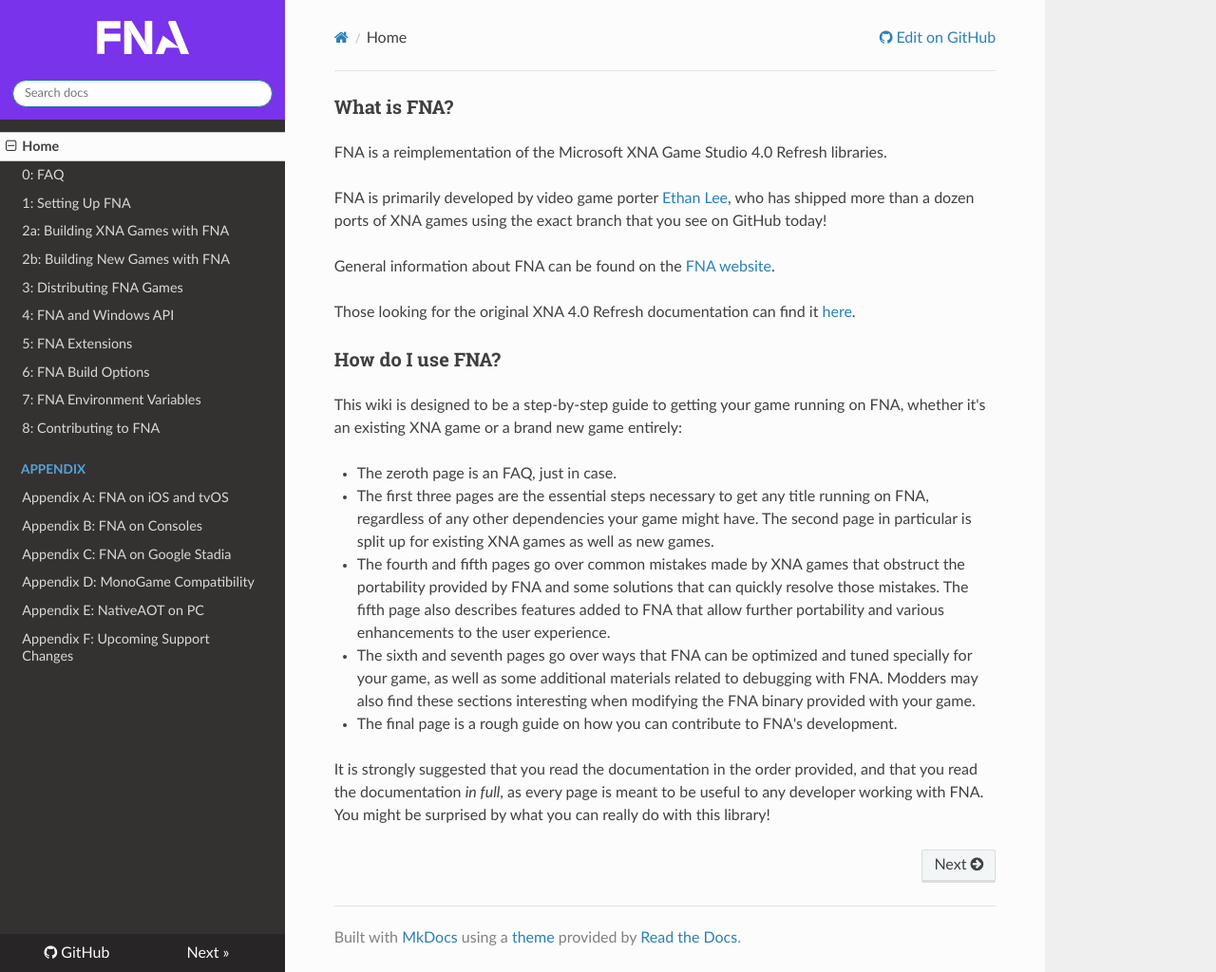
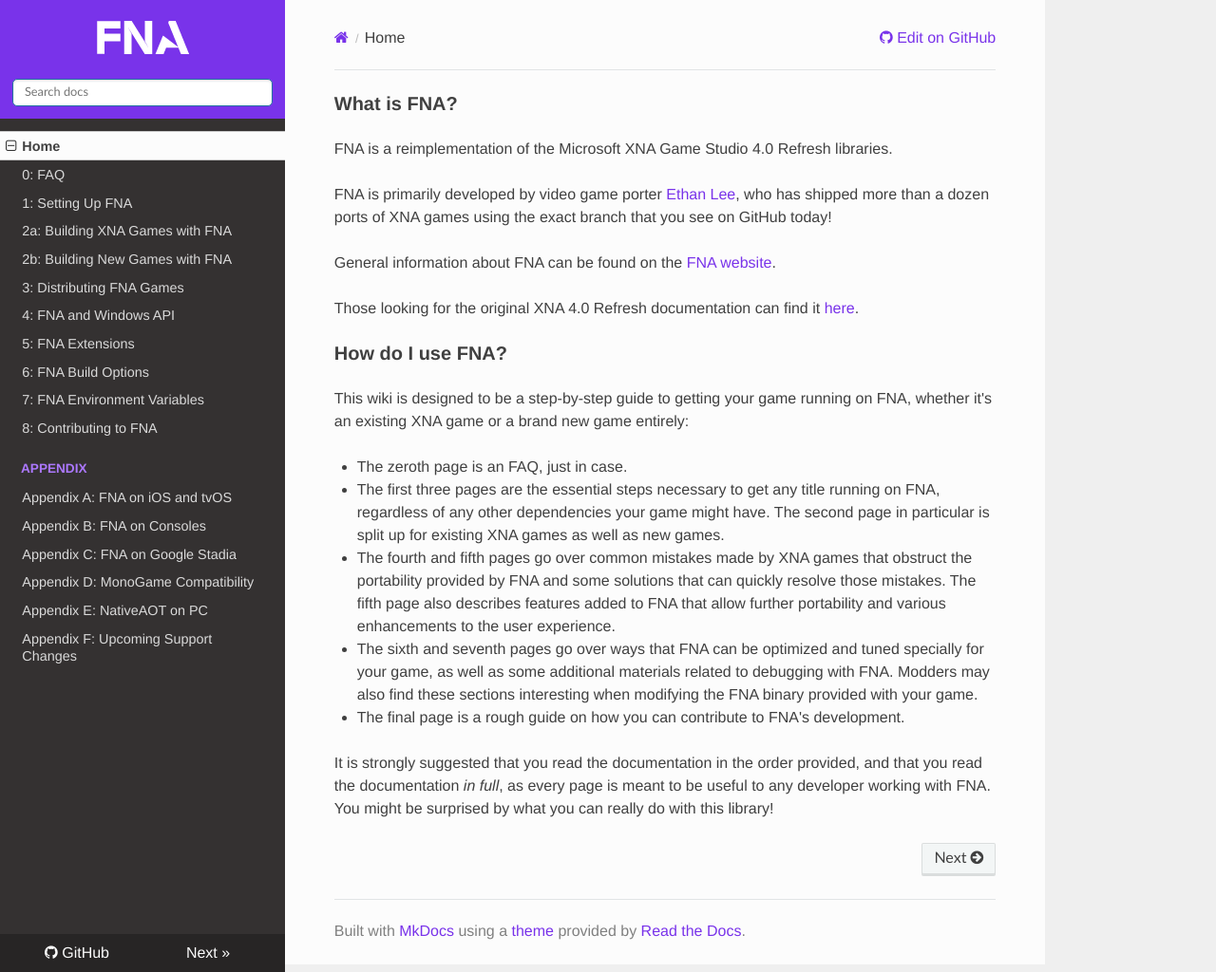
Before and after one commit to FNA-XNA/docs, an MkDocs documentation site: the page built from docs/index.md, in a window 1280 px wide and 1024 px high. Shown: the whole window at 95% size. Built offline with MkDocs 1.6.1, drawn with Linux system fonts in a browser that asks for light colours; nearby versions of some CDN libraries.

Commit message:
modified theming to match with FNA website

```diff
--- a/docs/css/styles.css
+++ b/docs/css/styles.css
@@ -1,3 +1,9 @@
+*,h1, h2, h3, h4, h5, h6 {
+
+    font-family: "Helvetica Neue",Helvetica,Arial,sans-serif;
+
+}
+
 .wy-side-nav-search {
 
     background-color: #7933ea;
@@ -10,8 +16,27 @@
 
 }
 
+.wy-menu-vertical header, .wy-menu-vertical p.caption {
+
+    color: #ac78ff;
+
+}
+
+a {
+
+    color:#7933ea;
+
+}
+
 a:hover {
 
+    color: #111;
     text-decoration: underline;
 
 }
+
+.wy-side-nav-search input[type="text"] {
+
+    border-radius: 5px;
+
+}
```
